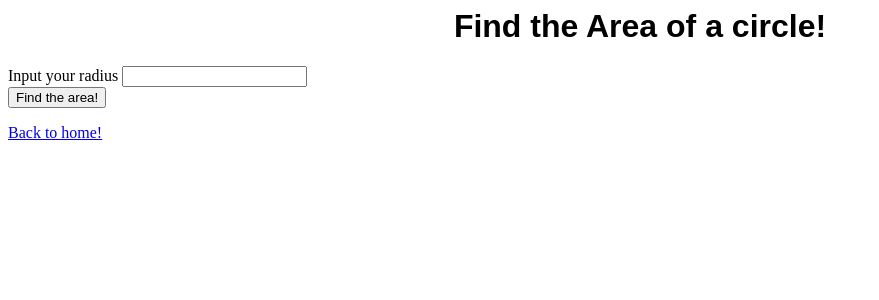
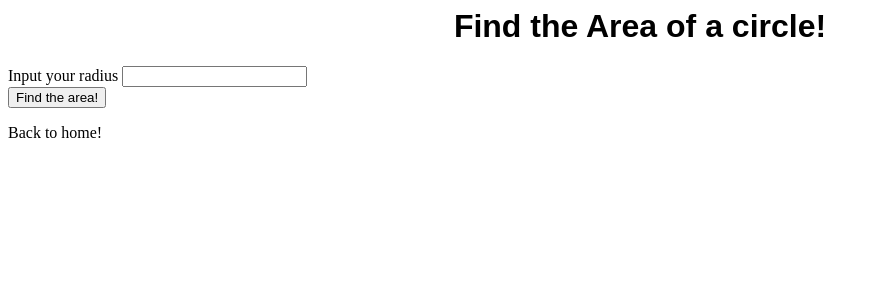
Before and after one commit to PUP-PierreSiLog/DSA-Act1, a Flask app: page /areaOfcircle in a window 1280 px wide. Shown: the top 300 px of the page, without its empty margins (0-879 px from the left). Run offline with Flask 3, Linux system fonts and the light colour scheme.

Commit message:
rempved underline

```diff
--- a/app.py
+++ b/app.py
@@ -1,4 +1,5 @@
 from flask import Flask, render_template, request
+from computations import CircleArea
 app = Flask(__name__)
 
 @app.route('/')
--- /dev/null
+++ b/computations.py
@@ -0,0 +1,3 @@
+class CircleArea:
+    def circle(self):
+        print('patingin nga')
--- a/templates/areaOfcircle.html
+++ b/templates/areaOfcircle.html
@@ -8,6 +8,11 @@
             }
             .style1{
                 font-family: arial;
+            }
+
+            a {
+                color: black;
+                text-decoration: none;
             }
         </style>
     </head>
```
